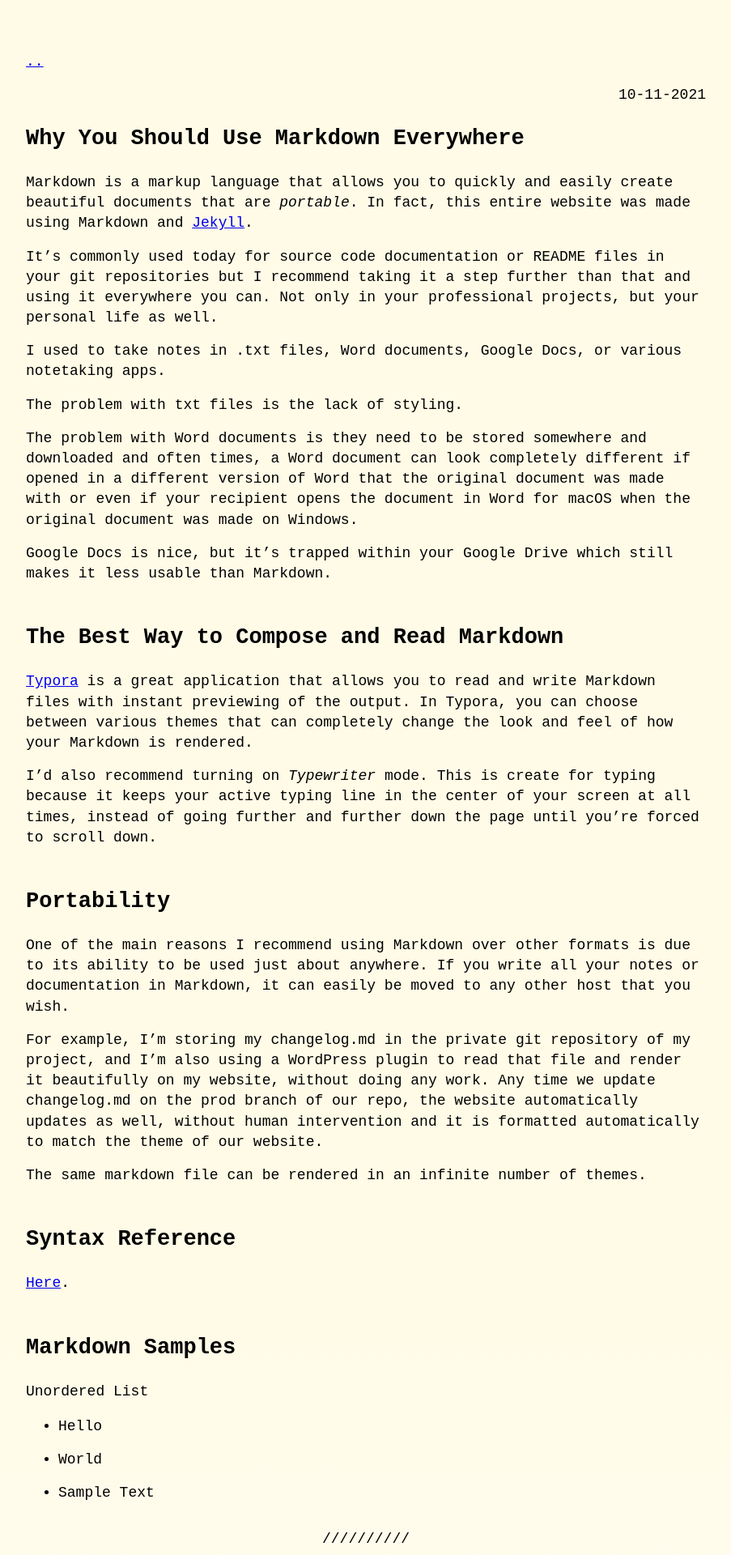
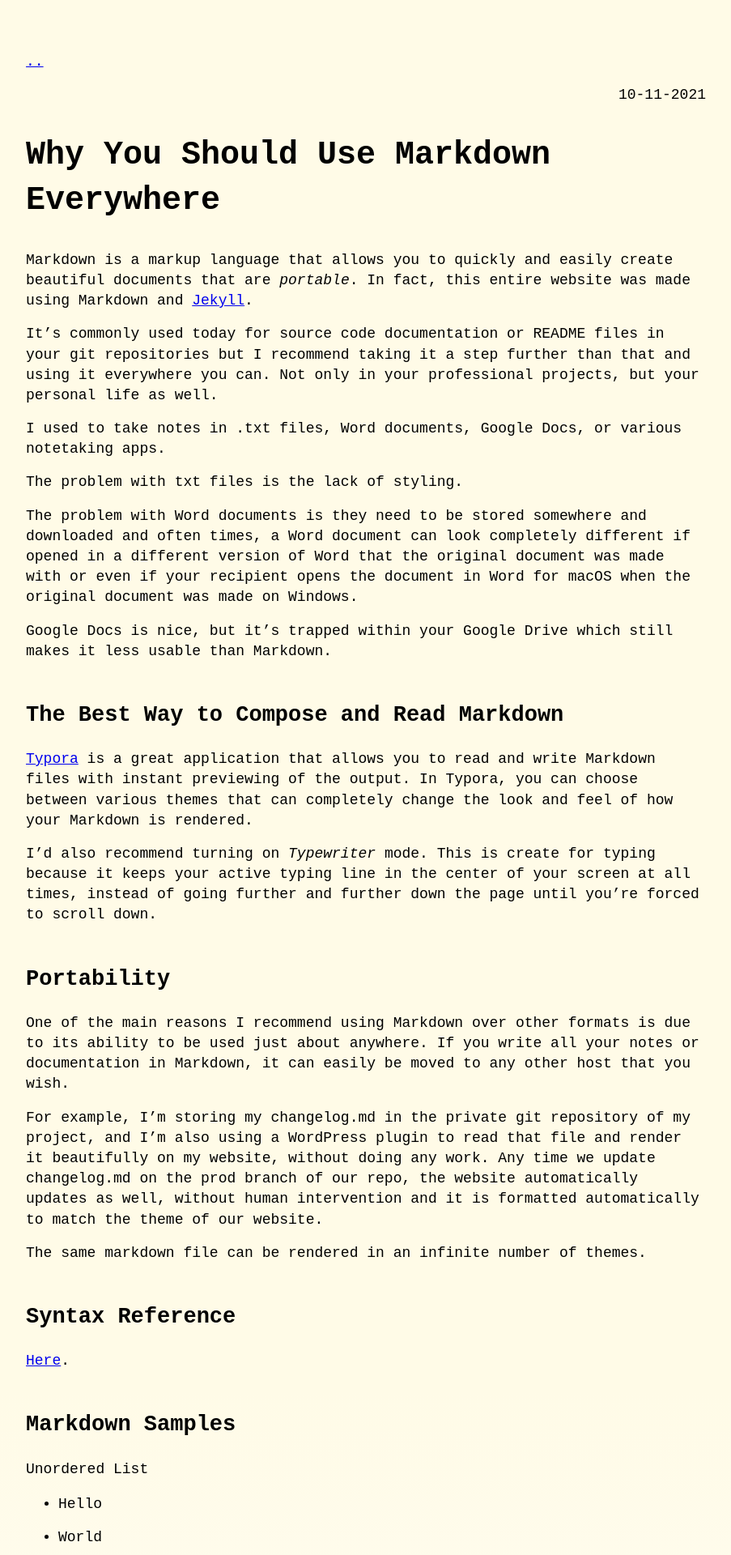
Before and after one commit to tatelax/tatelax.github.io, a Jekyll site: the page built from _posts/2021-10-11-markdown-everything.md, in a window 1280 px wide. Shown: the top 1920 px of the page at 81% size, without its empty margins (188-1091 px from the left). Built offline with Jekyll 4.4.1, drawn with Linux system fonts in a browser that asks for light colours.

Commit message:
Update post.html

```diff
--- a/_layouts/post.html
+++ b/_layouts/post.html
@@ -9,7 +9,7 @@ layout: default
     <time datetime="{{ page.date }}">{{ page.date | date: site.theme_config.date_format }}</time>
   </p>
 
-  <h1>{{ page.title }}</h1>
+  <h1 style="font-size: 40px; font-weight: 900;">{{ page.title }}</h1>
 
   {{ content }}
 </article>
```
